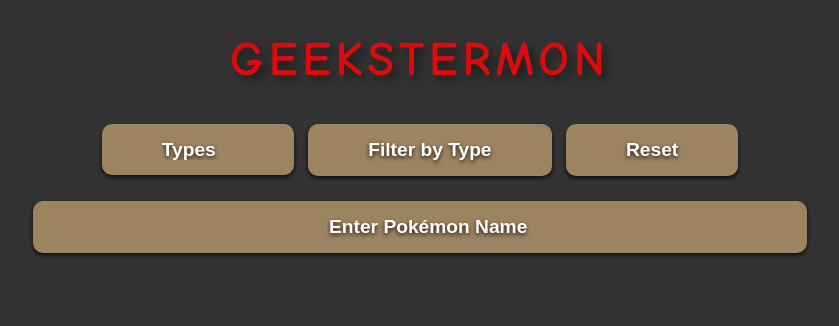
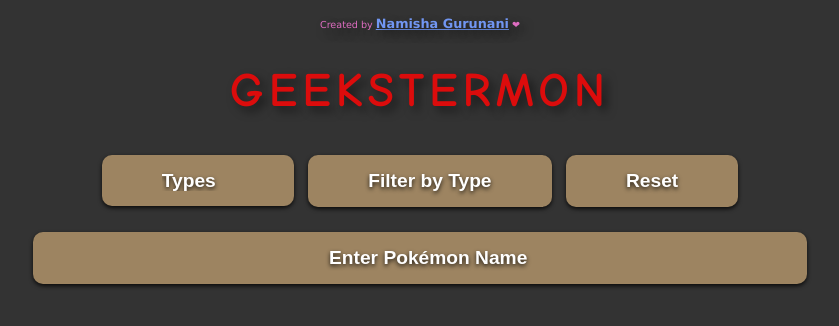
Before and after one commit to namishagurunani/Pokemon, a plain HTML site: page pokemon/index.html in a window 1280 px wide. Shown: the whole page, without its empty margins (220-1059 px from the left). Drawn offline with Linux system fonts and the light colour scheme; no server answers.

Commit message:
Project Completed

```diff
--- a/pokemon/index.html
+++ b/pokemon/index.html
@@ -7,10 +7,15 @@
     <link rel="stylesheet" href="style.css" />
   </head>
   <body>
+    <h4 id="tag">
+      Created by
+      <span><a href="https://www.linkedin.com/in/namisha-gurunani-82808025b" target="blank">Namisha Gurunani</a></span>
+      ❤
+    </h4>
     <h1>GeeksterMon</h1>
     <div class="filters">
       <select id="type-filter">
-        <option value="">Types</option>
+        <option value="" selected="" disabled="">Types</option>
         <option value="grass">grass</option>
         <option value="fire">fire</option>
         <option value="water">water</option>
--- a/pokemon/script.js
+++ b/pokemon/script.js
@@ -53,16 +53,20 @@
     const name = document.createElement("h3");
     name.textContent = pokemon.name;
 
-    const type = document.createElement("p");
-    type.textContent = "Type: " + types.join(", ");
-
     const image = document.createElement("img");
     image.src = pokemon.sprites.front_default;
     image.alt = pokemon.name;
 
+    const type = document.createElement("p");
+    type.textContent = types.join(", ");
+    type.style.backgroundColor ="rgba(0,0,0,0.5)";
+    type.style.color ="white";
+    type.style.padding ="10px";
+    type.style.borderRadius ="7px";
+
     nameAndImage.appendChild(name);
+    nameAndImage.appendChild(image);
     nameAndImage.appendChild(type);
-    nameAndImage.appendChild(image);
 
     front.appendChild(cardNumber);
     front.appendChild(nameAndImage);
--- a/pokemon/style.css
+++ b/pokemon/style.css
@@ -5,7 +5,29 @@
   padding: 0;
   background-color: #333;
 }
-
+h4 {
+margin-top: 1rem;
+font-size: 0.6rem;
+color: #df6dc1;
+font-weight: 500;
+text-align: center;
+font-family: "Lucida Sans", "Lucida Sans Regular", "Lucida Grande", "Lucida Sans Unicode", Geneva, Verdana, sans-serif;
+text-shadow: 5px 5px 10px rgba(0, 0, 0, 0.5);
+}
+h4 span a {
+color: rgb(113, 150, 242);
+font-size: 0.8rem;
+font-weight: 700;
+text-shadow: 5px 5px 10px rgba(0, 0, 0, 0.5);
+}
+h4 span a:hover{
+color: rgb(236, 241, 133);
+}
+h4:hover {
+color: #4CAF50;
+transform: scale(1.7);
+transition: all 0.6s ease-in-out;
+}
 h1 {
 font-size: 48px;
 color: #dc0c0c;
```
Lines whose indentation alone changed are shown as unchanged.
